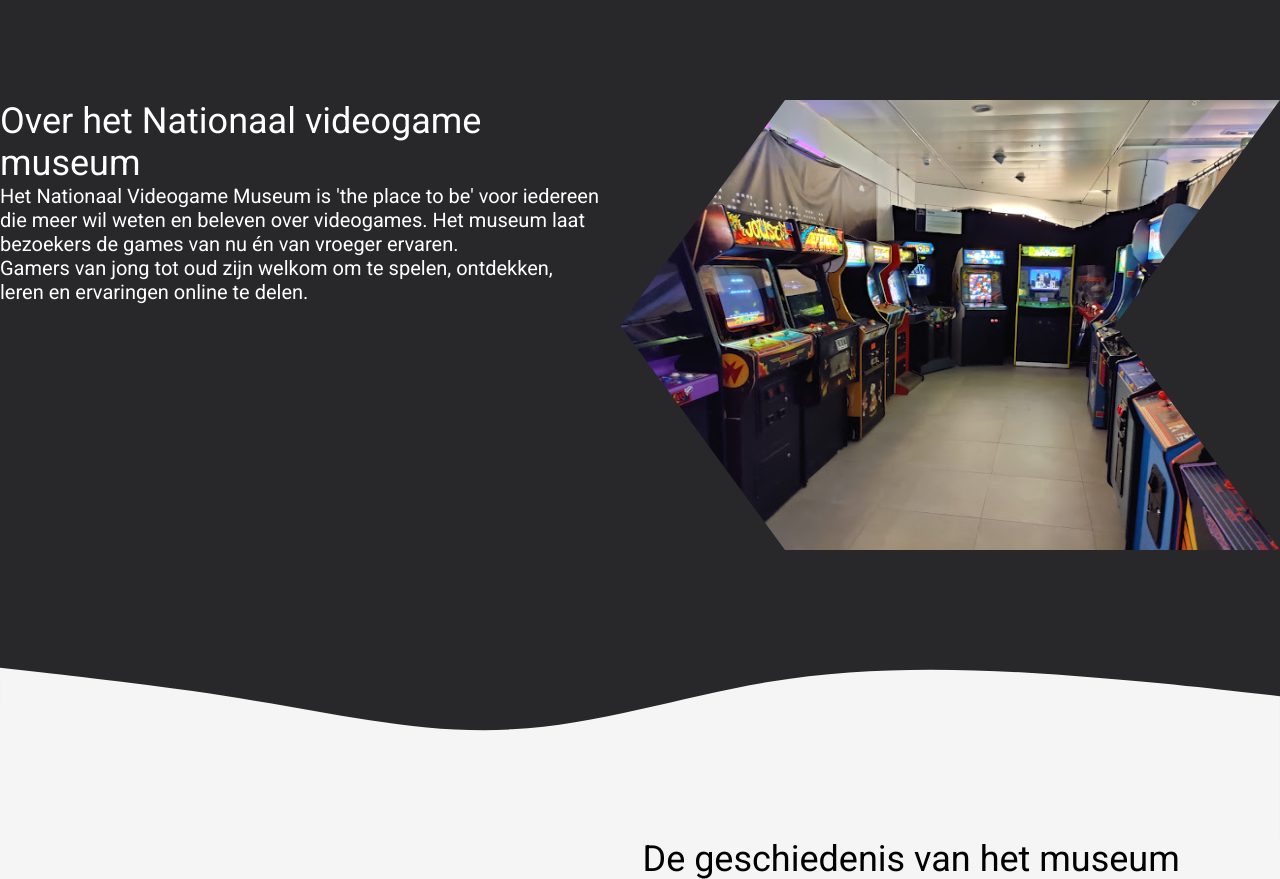
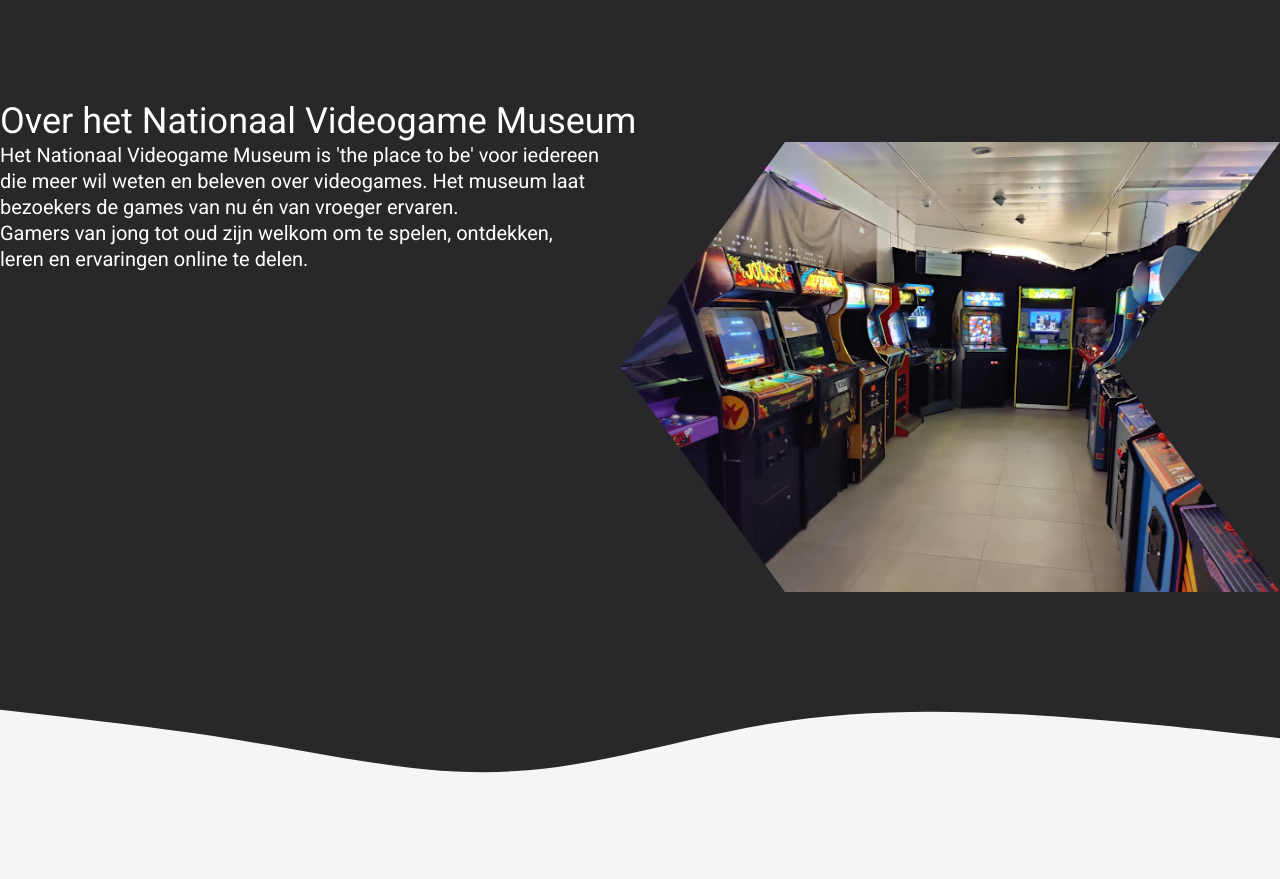
Before and after one commit to lars34932/P2-museum-online, a PHP site: page / in a window 1280 px wide. Shown: the part 922-1801 px from the top of the page. Run offline with PHP 8.4, Linux system fonts and the light colour scheme; some libraries are stand-ins or nearby versions; some web fonts are replaced.

Commit message:
About klaar op text na

```diff
--- a/index.php
+++ b/index.php
@@ -140,12 +140,17 @@ require_once "languages/language-" . $lang . '.php';
 
     <section id="over">
         <section class="container">
-
             <article class="about">
 
+                <section class="about-title">
+                    <h2>Over het Nationaal Videogame Museum</h2>
+                </section>
+
+                <section class="about-content">
+
                     <section class="about-left">
-                    <h2>Over het Nationaal videogame museum</h2>
-                    <p>Het Nationaal Videogame Museum is 'the place to be' voor iedereen die meer wil weten en beleven
+                        <p>Het Nationaal Videogame Museum is 'the place to be' voor iedereen die meer wil weten en
+                            beleven
                             over
                             videogames.
                             Het museum laat bezoekers de games van nu én van vroeger ervaren. <br>
@@ -154,13 +159,13 @@ require_once "languages/language-" . $lang . '.php';
                         </p>
                     </section>
 
-
                     <section class="about-right">
                         <img class="about-img" src="fotos/about-img.jpg" alt="">
                     </section>
 
+                </section>
+
             </article>
-
         </section>
     </section>
 
--- a/style.css
+++ b/style.css
@@ -230,13 +230,13 @@ p{
     background-color: #f5f5f5;
 }
 
+/* ABOUT PAGE */
 
-/* ABOUT PAGE */
 #over{
     margin-top: 100px;
 }
 
-.about{
+.about-content{
     display: flex;
     gap: 20px;
 }
@@ -255,8 +255,9 @@ p{
 .about p{
     font-size: 20px;
     color: white;
+    margin-bottom: 6px;
+    line-height: 26px;
 }
-
 
 /* GESCHIEDENIS */
 
@@ -276,6 +277,8 @@ p{
 
 .history-title h2{
     width: 50%;
+    font-size: 36px;
+    color: black;
 }
 
 .history-img{
@@ -284,17 +287,11 @@ p{
     clip-path: polygon(75% 0%, 100% 50%, 75% 100%, 0% 100%, 25% 50%, 0% 0%);
 }
 
-.history h2{
-    font-size: 36px;
-    color: black;
-}
-
 .history p{
     font-size: 18px;
     color: black;
     margin-bottom: 6px;
     line-height: 26px;
-
 }
 
 /* FOTO SLIDER */
```
Lines whose indentation alone changed are shown as unchanged.
